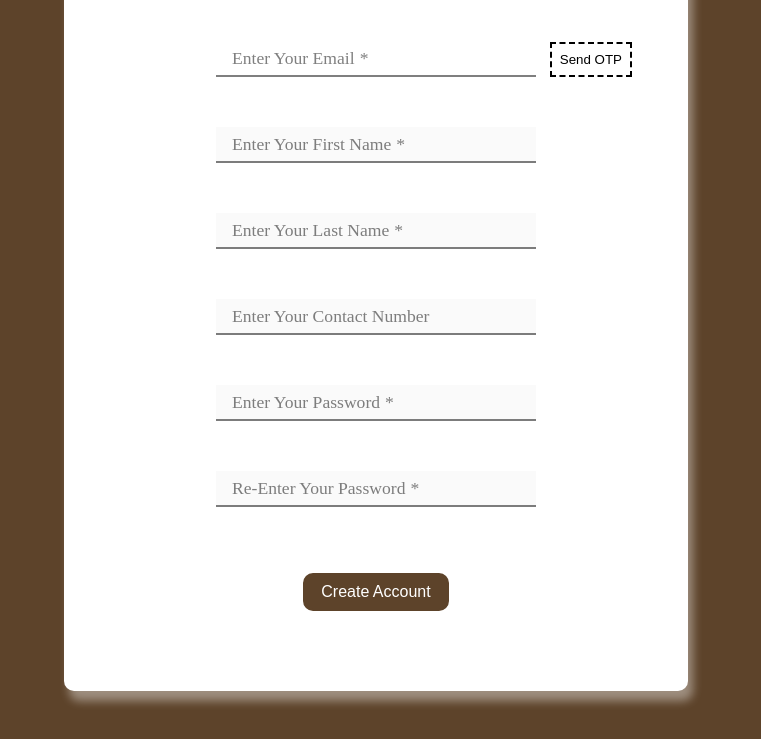
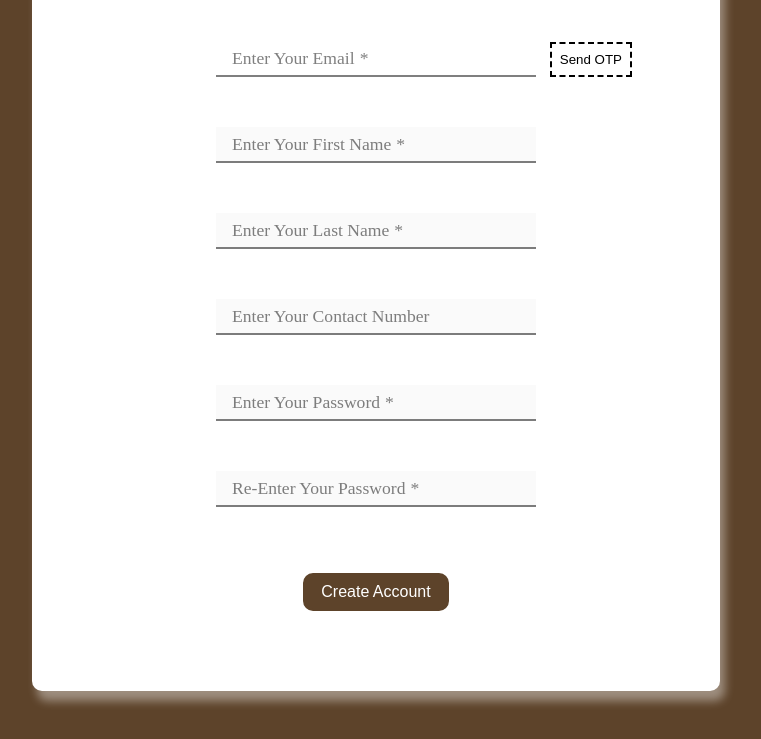
Before and after one commit to Dhiraj3118/create-account-with-otp-atuh, a plain HTML site: page index.html in a window 1280 px wide. Shown: the part 150-889 px from the top of the page, without its empty margins (264-1025 px from the left). Drawn offline with Linux system fonts and the light colour scheme.

Commit message:
minor changes

```diff
--- a/style.css
+++ b/style.css
@@ -107,7 +107,7 @@ body {
 /* ***************************** Main Form ********************* */
 #main {
   margin: 3rem 0;
-  padding: 2rem;
+  padding: 2rem 4rem;
   display: flex;
   flex-direction: column;
   justify-content: center;
```
